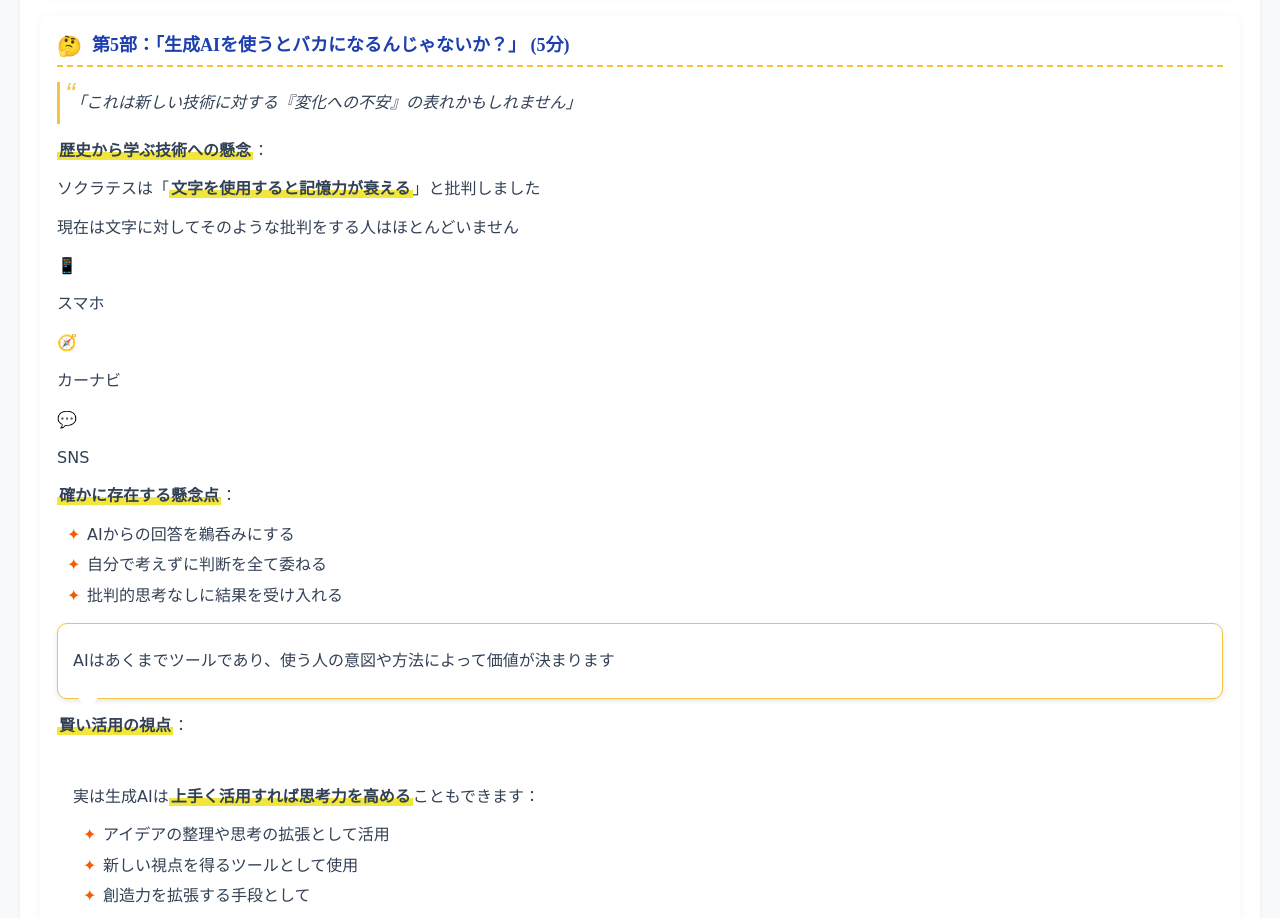
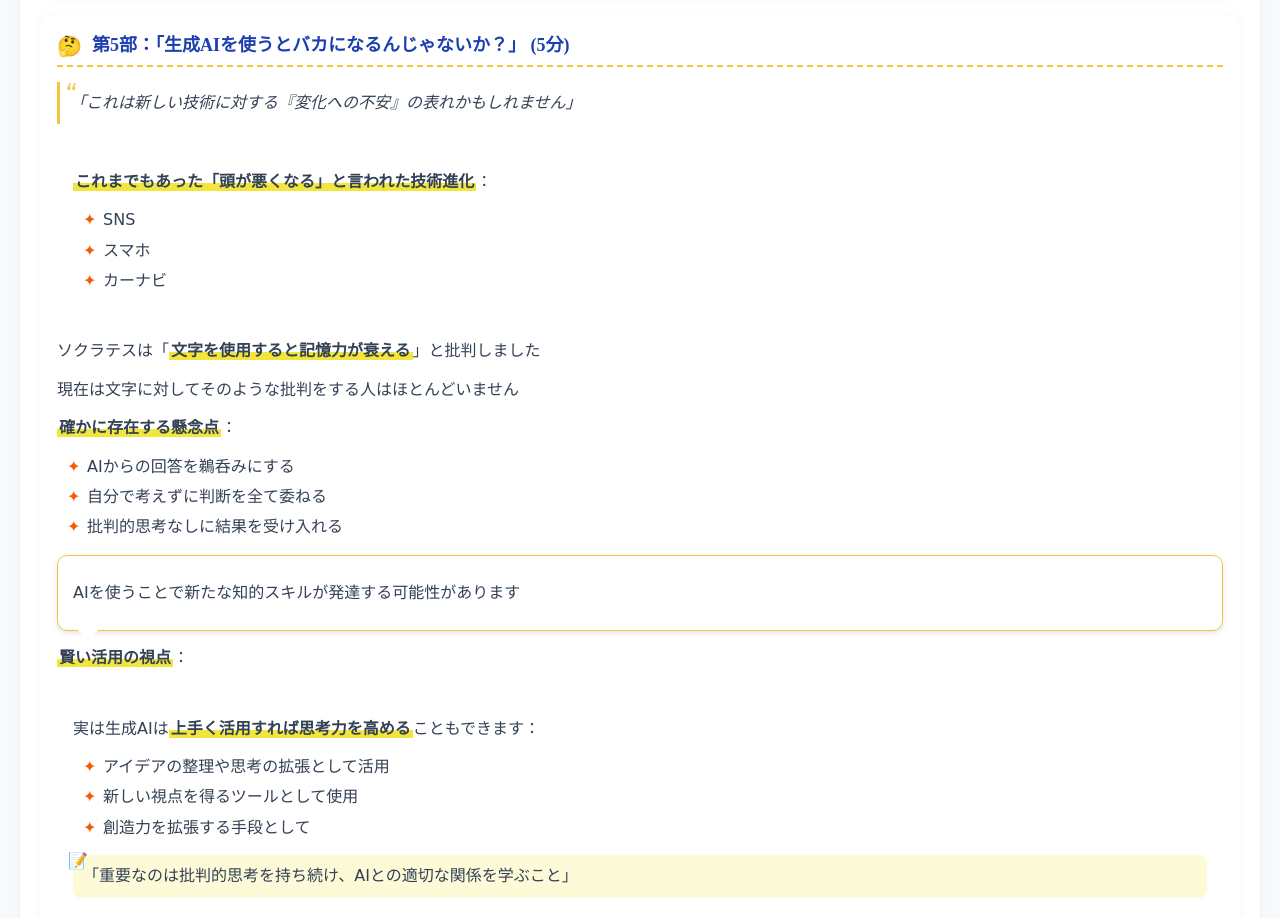
Before and after one commit to sanny114/github.io, a plain HTML site: page index.html in a window 1280 px wide. Shown: the part 5980-6898 px from the top of the page. Drawn offline with Linux system fonts and the light colour scheme; a web font is replaced by a local one.

Commit message:
Update index.html

```diff
--- a/index.html
+++ b/index.html
@@ -736,27 +736,18 @@
         <div class="quote">
           「これは新しい技術に対する『変化への不安』の表れかもしれません」
         </div>
-
-        <p><span class="highlight">歴史から学ぶ技術への懸念</span>：</p>
+        <div class="glass">
+          <p><span class="highlight">これまでもあった「頭が悪くなる」と言われた技術進化</span>：</p>
+          <ul class="bullet-list">
+            <li>SNS</li>
+            <li>スマホ</li>
+            <li>カーナビ</li>
+          </ul>
+        </div>
 
         <div class="example-box">
           <p><span class="keyword">ソクラテス</span>は「<span class="highlight">文字を使用すると記憶力が衰える</span>」と批判しました</p>
           <p>現在は文字に対してそのような批判をする人はほとんどいません</p>
-        </div>
-
-        <div class="icon-container">
-          <div class="icon-item">
-            <div class="icon">📱</div>
-            <p>スマホ</p>
-          </div>
-          <div class="icon-item">
-            <div class="icon">🧭</div>
-            <p>カーナビ</p>
-          </div>
-          <div class="icon-item">
-            <div class="icon">💬</div>
-            <p>SNS</p>
-          </div>
         </div>
 
         <p><span class="highlight">確かに存在する懸念点</span>：</p>
@@ -772,7 +763,7 @@
         <div class="arrow"></div>
 
         <div class="bubble">
-          <p>AIはあくまで<span class="keyword">ツール</span>であり、使う人の<span class="keyword">意図や方法</span>によって価値が決まります</p>
+          <p>AIを使うことで新たな知的スキルが発達する可能性があります</p>
         </div>
 
         <p><span class="highlight">賢い活用の視点</span>：</p>
```
